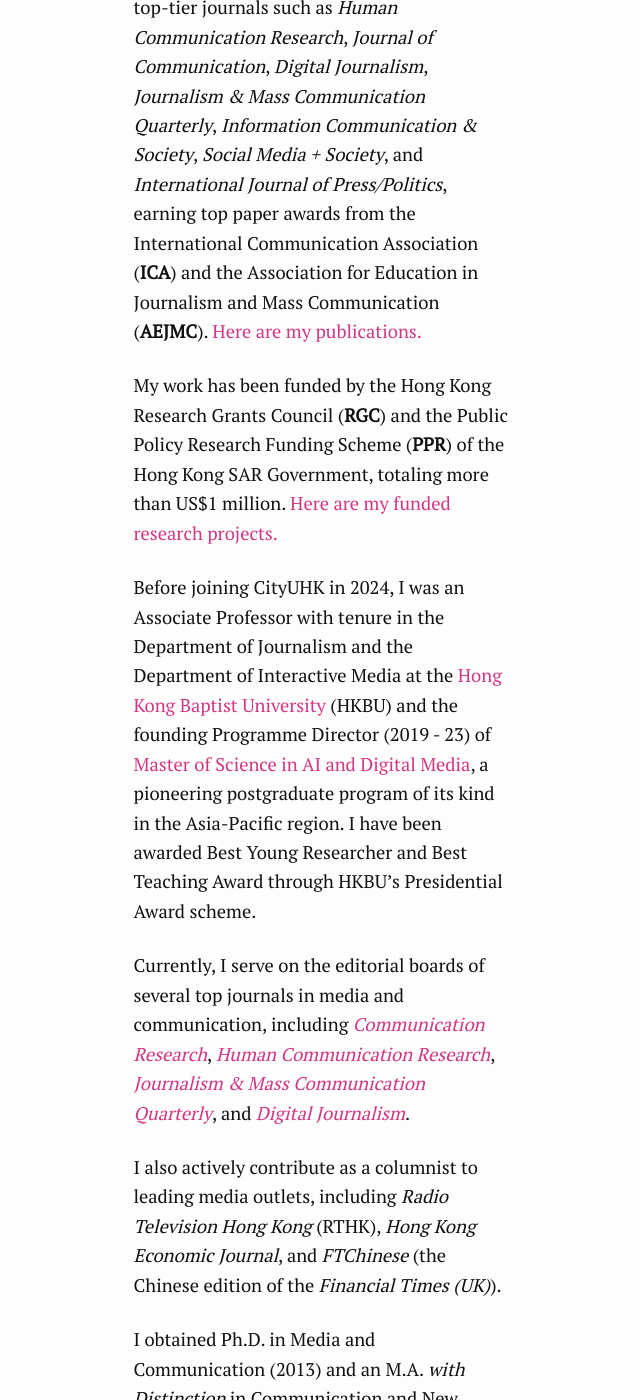
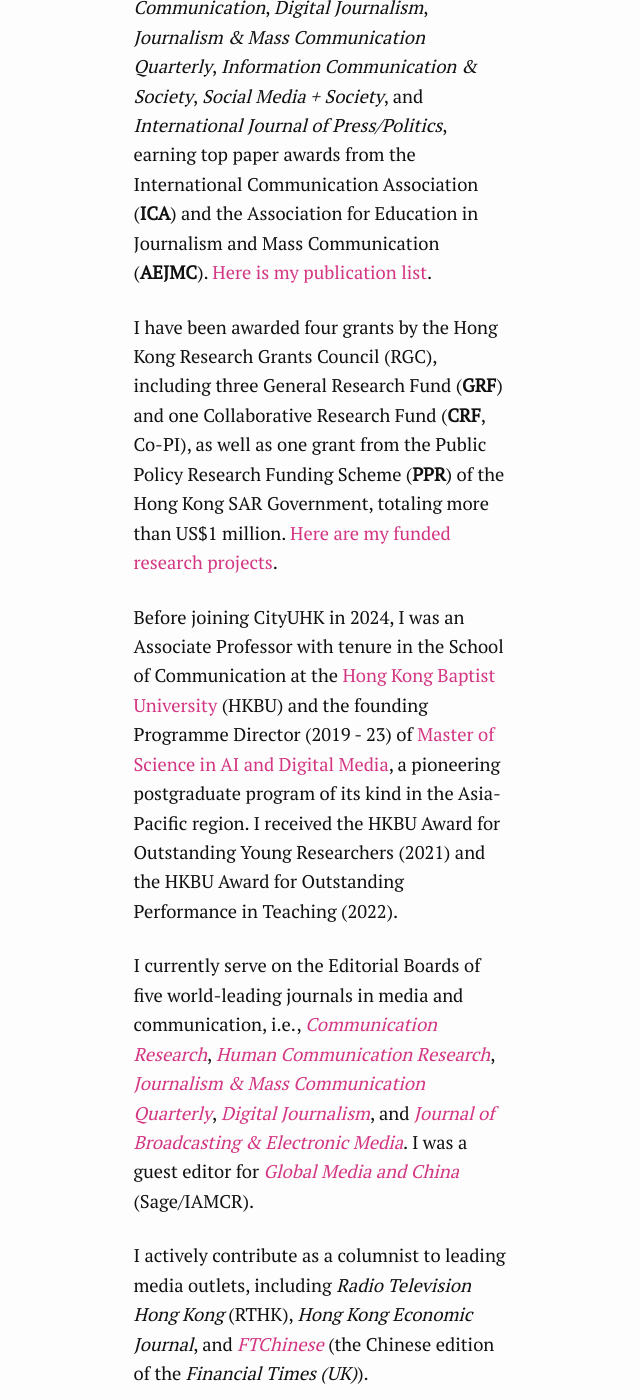
Before and after one commit to xzzhang2/xzzhang2.github.io, a Jekyll site: the page built from index.md, in a window 1280 px wide and 1400 px high, scrolled down 841 px. Shown: the whole window, without its empty margins (429-1069 px from the left). Built offline with Jekyll 4.4.1, drawn with Linux system fonts in a browser that asks for light colours; some of the changed text lies outside the part shown.

Commit message:
update info

```diff
--- a/index.md
+++ b/index.md
@@ -6,22 +6,20 @@
   title: Xinzhi Zhang
 ---
 
-
 Welcome! I am Xinzhi Zhang, Associate Professor and Director of Research in the [Department of Media and Communication](https://www.cityu.edu.hk/com/Profile.aspx?u=xzzhang2) at the [City University of Hong Kong](https://www.cityu.edu.hk/) (CityUHK).
 
-My research focuses on digital journalism, political communication, technology and media innovation, and computational social science. I study how AI and digital platforms are reshaping news production, public engagement, and policymaking. My research centers on how human-AI collaboration can enhance creativity and productivity while safeguarding epistemic integrity. I also address the ethical and policy challenges of AI-driven human communication, advancing responsible innovation and promoting an informed and equitable society. My research profile is on [Google Scholar](https://scholar.google.com.hk/citations?user=iOFeIDIAAAAJ).
+My expertise includes digital journalism, political communication, AI ethics, and computational social science. I study how AI and digital platforms are reshaping news production, public engagement, and policymaking. My research aims to empower citizens to engage in informed conversations and support the development of communication policies and interventions that foster innovation, productivity, and epistemic integrity. My research profile is on [Google Scholar](https://scholar.google.com.hk/citations?user=iOFeIDIAAAAJ).
 
-I have authored 60+ peer-reviewed articles in top-tier journals such as *Human Communication Research*, *Journal of Communication*, *Digital Journalism*, *Journalism & Mass Communication Quarterly*, *Information Communication & Society*, *Social Media + Society*, and *International Journal of Press/Politics*, earning top paper awards from the International Communication Association (**ICA**) and the Association for Education in Journalism and Mass Communication (**AEJMC**). [Here are my publications.](https://xzzhang2.github.io/pages/pubs.html)
+I have authored 60+ peer-reviewed articles in top-tier journals such as *Human Communication Research*, *Journal of Communication*, *Digital Journalism*, *Journalism & Mass Communication Quarterly*, *Information Communication & Society*, *Social Media + Society*, and *International Journal of Press/Politics*, earning top paper awards from the International Communication Association (**ICA**) and the Association for Education in Journalism and Mass Communication (**AEJMC**). [Here is my publication list](https://xzzhang2.github.io/pages/pubs.html).
 
-My work has been funded by the Hong Kong Research Grants Council (**RGC**) and the Public Policy Research Funding Scheme (**PPR**) of the Hong Kong SAR Government, totaling more than US$1 million. [Here are my funded research projects.](https://xzzhang2.github.io/pages/projects.html)
+I have been awarded four grants by the Hong Kong Research Grants Council (RGC), including three General Research Fund (**GRF**) and one Collaborative Research Fund (**CRF**, Co-PI), as well as one grant from the Public Policy Research Funding Scheme (**PPR**) of the Hong Kong SAR Government, totaling more than US$1 million. [Here are my funded research projects](https://xzzhang2.github.io/pages/projects.html).
 
-Before joining CityUHK in 2024, I was an Associate Professor with tenure in the Department of Journalism and the Department of Interactive Media at the [Hong Kong Baptist University](https://www.hkbu.edu.hk/) (HKBU) and the founding Programme Director (2019 - 23) of [Master of Science in AI and Digital Media](https://ar.hkbu.edu.hk/tpg-admissions/programmes/master-of-science-msc-in-ai-and-digital-media-approved-programme-under-ugc-s-targeted-tpg-programmes-fellowships-scheme), a pioneering postgraduate program of its kind in the Asia-Pacific region. I have been awarded Best Young Researcher and Best Teaching Award through HKBU's Presidential Award scheme.
+Before joining CityUHK in 2024, I was an Associate Professor with tenure in the School of Communication at the [Hong Kong Baptist University](https://www.hkbu.edu.hk/) (HKBU) and the founding Programme Director (2019 - 23) of [Master of Science in AI and Digital Media](https://ar.hkbu.edu.hk/tpg-admissions/programmes/master-of-science-msc-in-ai-and-digital-media-approved-programme-under-ugc-s-targeted-tpg-programmes-fellowships-scheme), a pioneering postgraduate program of its kind in the Asia-Pacific region. I received the HKBU Award for Outstanding Young Researchers (2021) and the HKBU Award for Outstanding Performance in Teaching (2022).
 
-Currently, I serve on the editorial boards of several top journals in media and communication, including [*Communication Research*](https://journals.sagepub.com/home/CRX), [*Human Communication Research*](https://academic.oup.com/hcr), [*Journalism & Mass Communication Quarterly*](https://journals.sagepub.com/home/jmq), and [*Digital Journalism*](https://www.tandfonline.com/toc/rdij20/current).
+I currently serve on the Editorial Boards of five world-leading journals in media and communication, i.e., [*Communication Research*](https://journals.sagepub.com/home/CRX), [*Human Communication Research*](https://academic.oup.com/hcr), [*Journalism & Mass Communication Quarterly*](https://journals.sagepub.com/home/jmq), [*Digital Journalism*](https://www.tandfonline.com/toc/rdij20/current), and [*Journal of Broadcasting & Electronic Media*](https://www.tandfonline.com/toc/hbem20/current). I was a guest editor for [*Global Media and China*](https://journals.sagepub.com/home/GCH) (Sage/IAMCR).
 
-I also actively contribute as a columnist to leading media outlets, including *Radio Television Hong Kong* (RTHK), *Hong Kong Economic Journal*, and *FTChinese* (the Chinese edition of the *Financial Times (UK)*).
+I actively contribute as a columnist to leading media outlets, including *Radio Television Hong Kong* (RTHK), *Hong Kong Economic Journal*, and [*FTChinese*](https://www.ftchinese.com/column/007000115) (the Chinese edition of the *Financial Times (UK)*).
 
 I obtained Ph.D. in Media and Communication (2013) and an M.A. *with Distinction* in Communication and New Media (2009) from the [Department of Media and Communication](http://www6.cityu.edu.hk/com/) at [City University of Hong Kong](www.cityu.edu.hk). I was a Visiting Scholar at the Department of Communication at [University of California, Davis](https://www.ucdavis.edu/) in 2022.
 
-
 (updated: April 2026)
```
Also changed, not shown: pages/Chinese.md (+2 -3 lines), pages/tutorial.md (+4 -4 lines), 1 other file.
